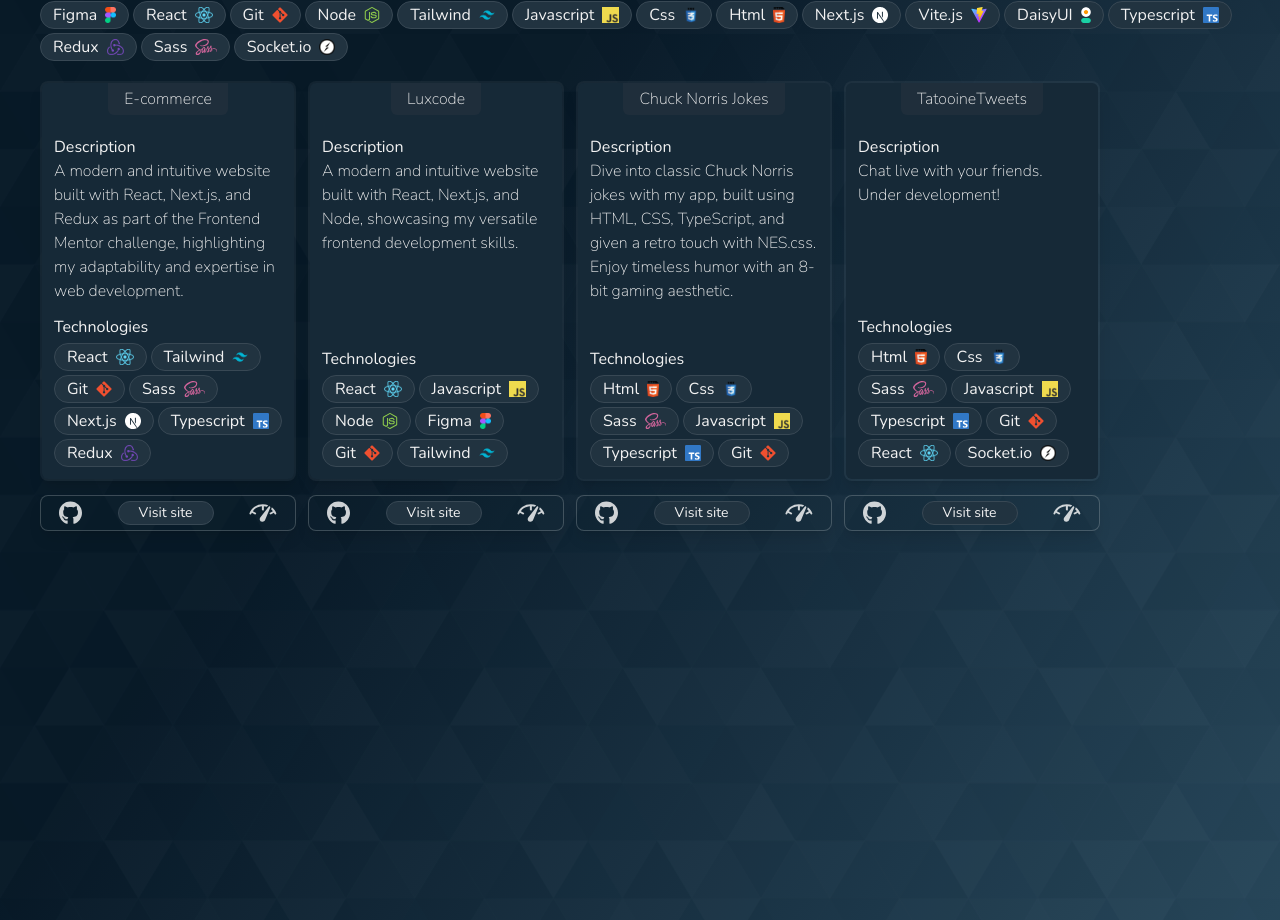
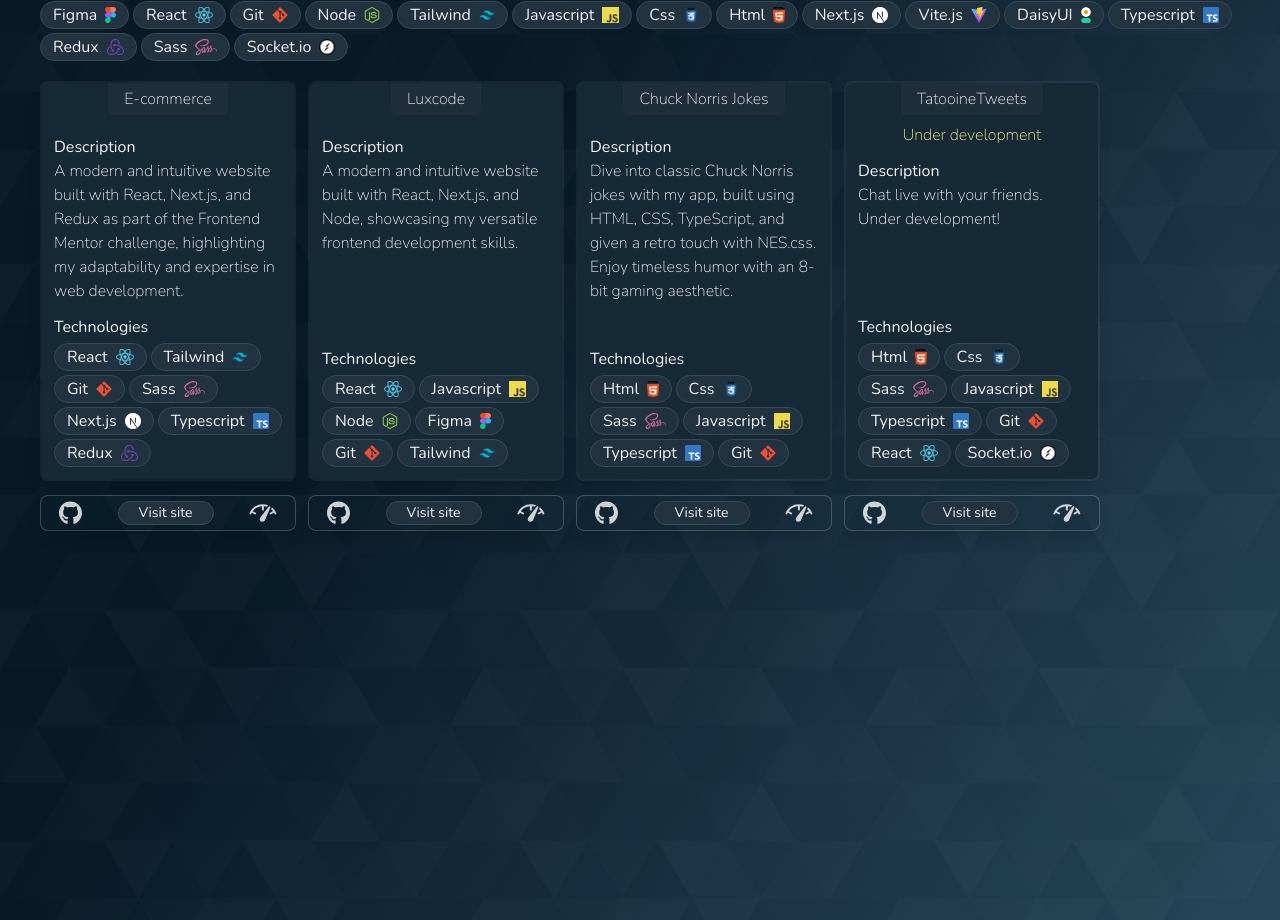
Before and after one commit to Homvi/portfolio_2.0, a Next.js app: page / in a window 1280 px wide. Shown: the part 1739-2659 px from the top of the page. Built offline with nearby package versions, Linux system fonts and the light colour scheme.

Commit message:
pass isUnderDevelopment prop  to cards

```diff
--- a/src/app/sections/Portfolio.jsx
+++ b/src/app/sections/Portfolio.jsx
@@ -114,6 +114,7 @@
                 ]
               }
               title={project.title}
+              isUnderDevelopment={project.isUnderDevelopment}
               technologies={project.technologies}
               github={project.github}
               live={project.live}
@@ -143,6 +144,7 @@
               technologies={project.technologies}
               github={project.github}
               live={project.live}
+              isUnderDevelopment={project.isUnderDevelopment}
               speed={project.speed}
             />
           ))}
```
